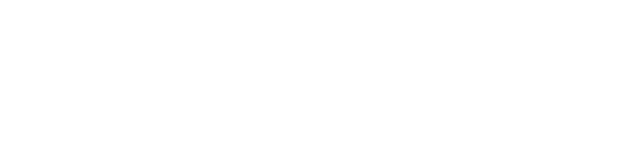
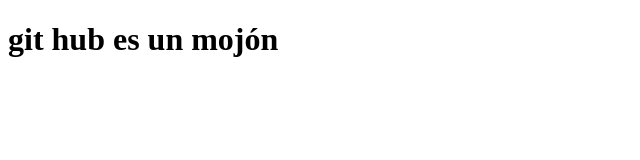
Before and after one commit to Marianakel/ProyectoExamen, a plain HTML site: page index.html in a window 1280 px wide. Shown: the whole page, without its empty margins (0-640 px from the left). Drawn offline with Linux system fonts and the light colour scheme.

Commit message:
segundo commit

```diff
--- a/index.html
+++ b/index.html
@@ -4,9 +4,11 @@
     <meta charset="UTF-8">
     <meta http-equiv="X-UA-Compatible" content="IE=edge">
     <meta name="viewport" content="width=device-width, initial-scale=1.0">
-    <title>Document</title>
+    <title>Documento para cambios en github</title>
 </head>
 <body>
-
+<h1>
+    git hub es un mojón
+</h1>
 </body>
 </html>
```
